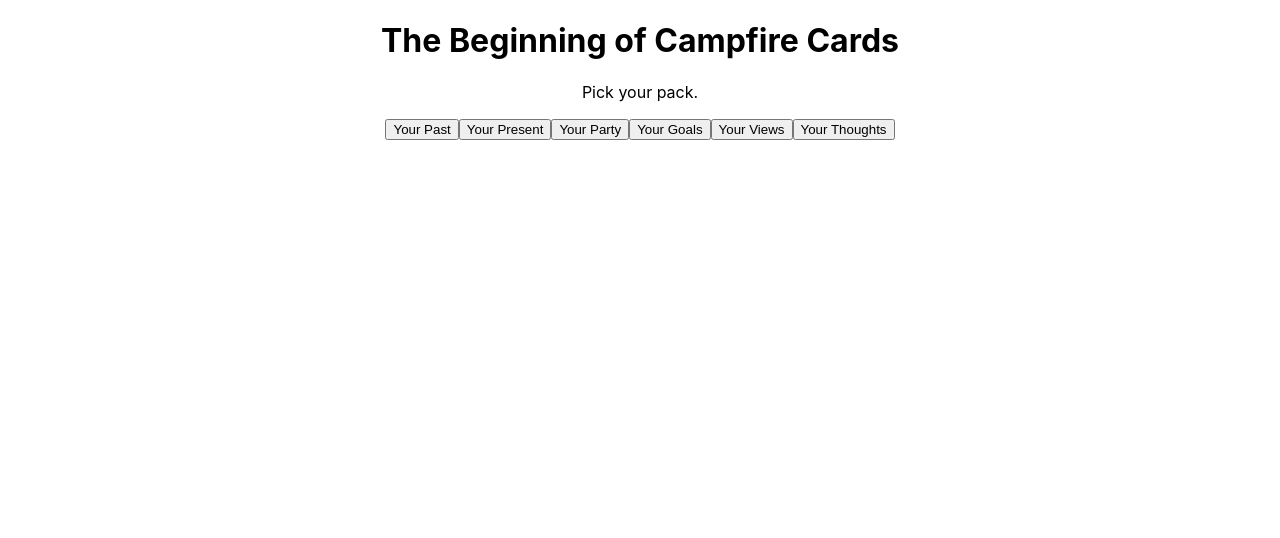
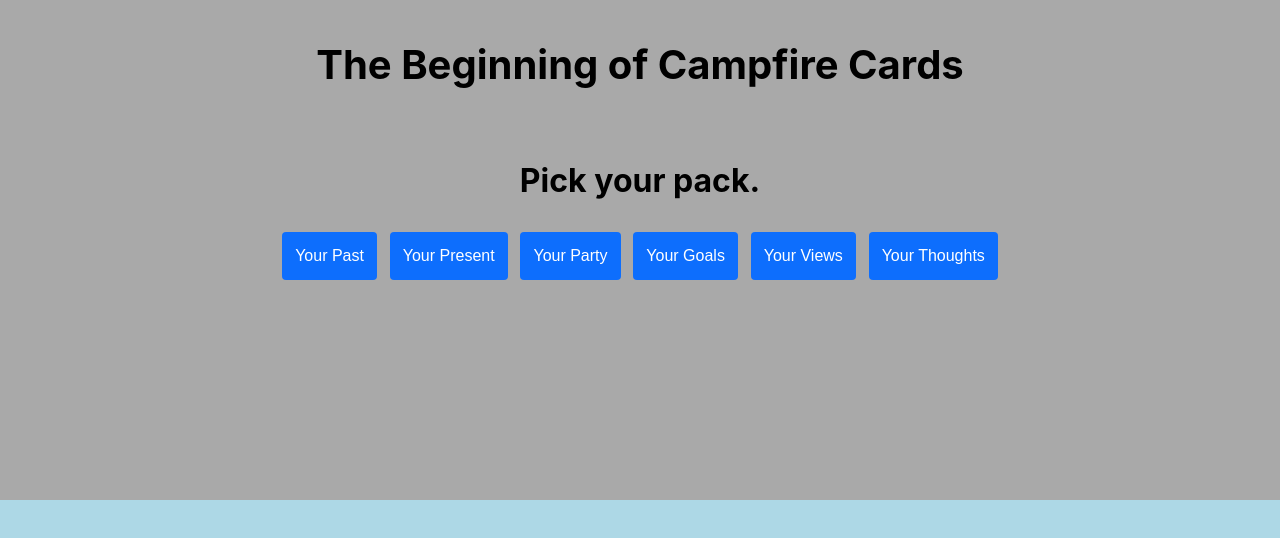
Before and after one commit to heathornJ/campfirecards, a React (Create React App) app: page / in a window 1280 px wide. Shown: the top 538 px of the page. Built offline with nearby package versions, Linux system fonts and the light colour scheme.

Commit message:
Add initial styling to HomeScreen

```diff
--- a/src/App.css
+++ /dev/null
@@ -1,3 +0,0 @@
-.App {
-  text-align: center;
-}
--- a/src/App.js
+++ b/src/App.js
@@ -1,14 +1,11 @@
-import "./App.css";
+import "./styles.css";
 import useScreenHandlers from "./utils/screenHandler";
 
 /* TODO:
     # Component
-  - Create Deck component to grab theme array.
-  - Create Card component to accept array index from deck.
   - Create LargeCard component to display card information on larger scale.
 
     # Tidying Up
-  - Centralise theme and theme types config.
   - Replace string references to theme types to config location.
 
     # Polish
--- a/src/components/HomeScreen.js
+++ b/src/components/HomeScreen.js
@@ -13,7 +13,7 @@ function HomeScreen({ navigateTo }) {
   return (
     <div className="main-container">
       <h1>The Beginning of Campfire Cards</h1>
-      <p>Pick your pack.</p>
+      <h2>Pick your pack.</h2>
       <div className="theme-buttons">
         <ThemeButton theme={past} navigateTo={navigateTo} />
         <ThemeButton theme={present} navigateTo={navigateTo} />
--- /dev/null
+++ b/src/styles.css
@@ -0,0 +1,69 @@
+/* Initial Defaults */
+
+.App {
+  text-align: center;
+}
+
+* {
+  box-sizing: border-box;
+  font-size: 16px;
+}
+
+body {
+  background-color: lightblue; /*TEMP*/
+  min-height: 100vh;
+  height: 100%;
+}
+
+h1 {
+  font-size: 2.5em;
+  margin: 0;
+  padding-top: 1em;
+  padding-bottom: 1em;
+}
+
+h2 {
+  font-size: 2em;
+  margin: 0;
+  padding-top: 1em;
+  padding-bottom: 1em;
+}
+
+/* Main-container is the base of each screen */
+.main-container {
+  background-color: darkgray;
+  min-width: 500px;
+  min-height: 500px;
+  width: 100%;
+}
+
+/* HomeScreen */
+.theme-buttons {
+  display: flex;
+  justify-content: center;
+}
+
+.theme-buttons button {
+  font-size: 1em;
+  margin-left: 0.4em;
+  margin-right: 0.4em;
+  padding: 6px 12px;
+  height: 3em;
+  cursor: pointer;
+  outline: 0;
+  color: #fff;
+  background-color: #0d6efd;
+  border-color: #0d6efd;
+  text-align: center;
+  border: 1px solid transparent;
+  border-radius: 0.25rem;
+  transition: color 0.15s ease-in-out, background-color 0.15s ease-in-out,
+    border-color 0.15s ease-in-out, box-shadow 0.15s ease-in-out;
+}
+.theme-buttons button:hover {
+  color: #fff;
+  background-color: #0b5ed7;
+  border-color: #0a58ca;
+}
+
+/* ThemeScreen */
```
